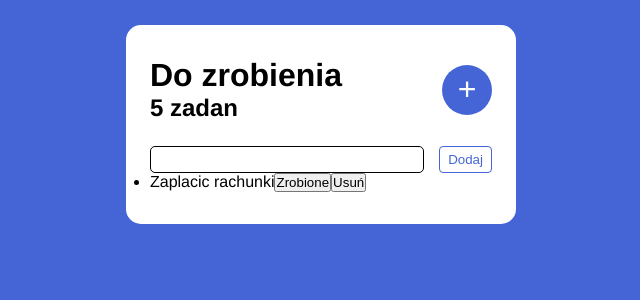
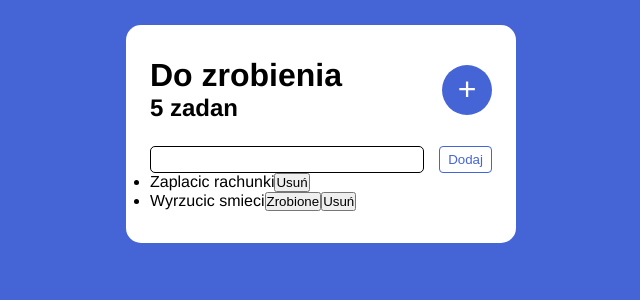
Before and after one commit to Marcin-podgorski93/React_to_do, a React (Vite) app: page / in a window 1280 px wide. Shown: the top 300 px of the page, without its empty margins (319-959 px from the left). Built offline with nearby package versions, Linux system fonts and the light colour scheme.

Commit message:
create parameters name and done

```diff
--- a/src/App.jsx
+++ b/src/App.jsx
@@ -3,6 +3,11 @@ import { Form } from "./components/Form/Form";
 import { TodoItem } from "./components/TodoItem/TodoItem";
 
 function App() {
+  const todos = [
+    { name: "Zaplacic rachunki", done: false },
+    { name: "Wyrzucic smieci", done: true },
+  ];
+
   return (
     <div className={styles.container}>
       <header className={styles.header}>
@@ -14,7 +19,8 @@ function App() {
       </header>
       <Form />
       <ul>
-        <TodoItem />
+        <TodoItem name="Zaplacic rachunki" done={true} />
+        <TodoItem name="Wyrzucic smieci" done={false} />
       </ul>
     </div>
   );
--- a/src/components/TodoItem/TodoItem.jsx
+++ b/src/components/TodoItem/TodoItem.jsx
@@ -1,8 +1,8 @@
-export function TodoItem() {
+export function TodoItem({ name, done }) {
   return (
     <li>
-      <span>Zaplacic rachunki</span>
-      <button>Zrobione</button>
+      <span>{name}</span>
+      {!done && <button>Zrobione</button>}
       <button>Usuń</button>
     </li>
   );
```
